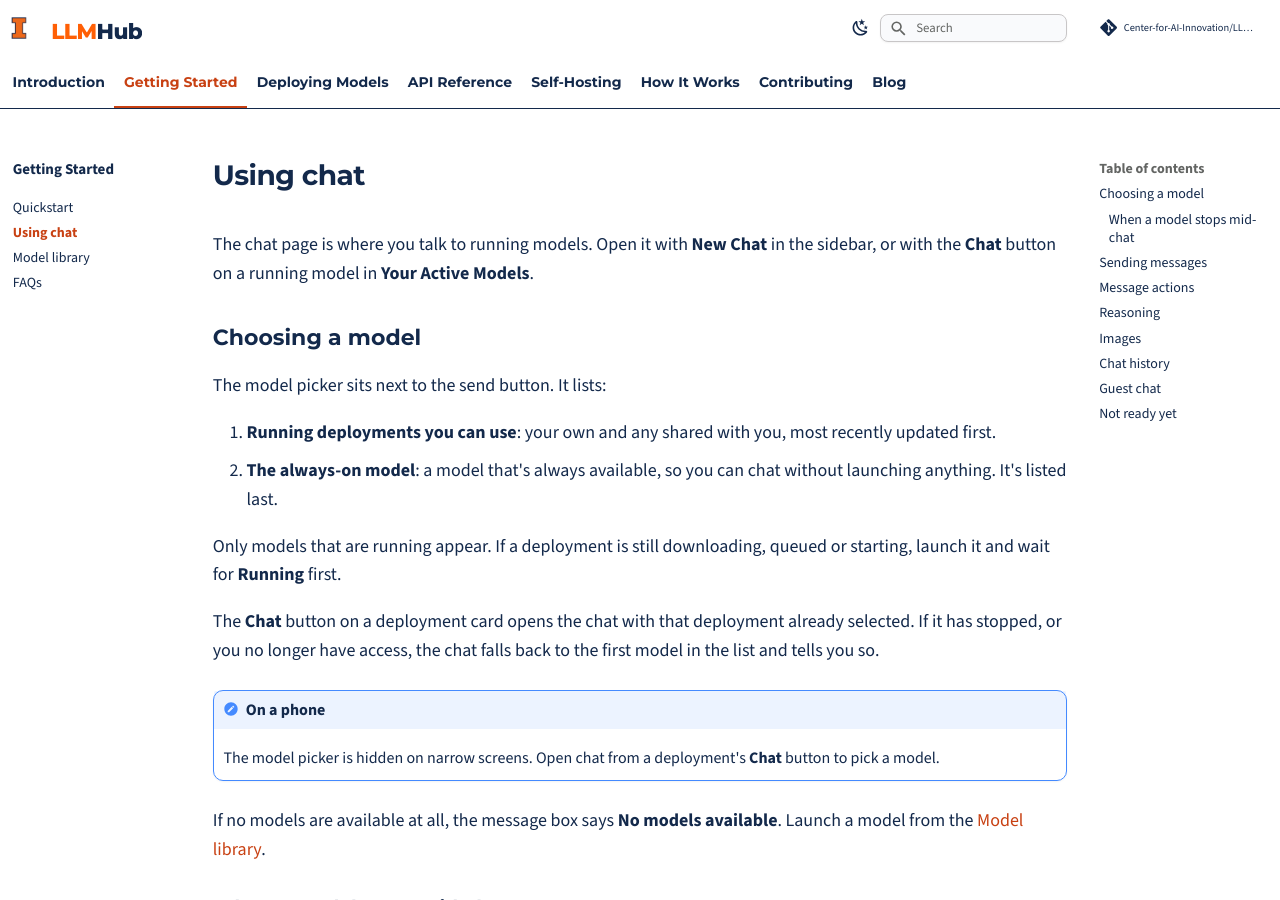
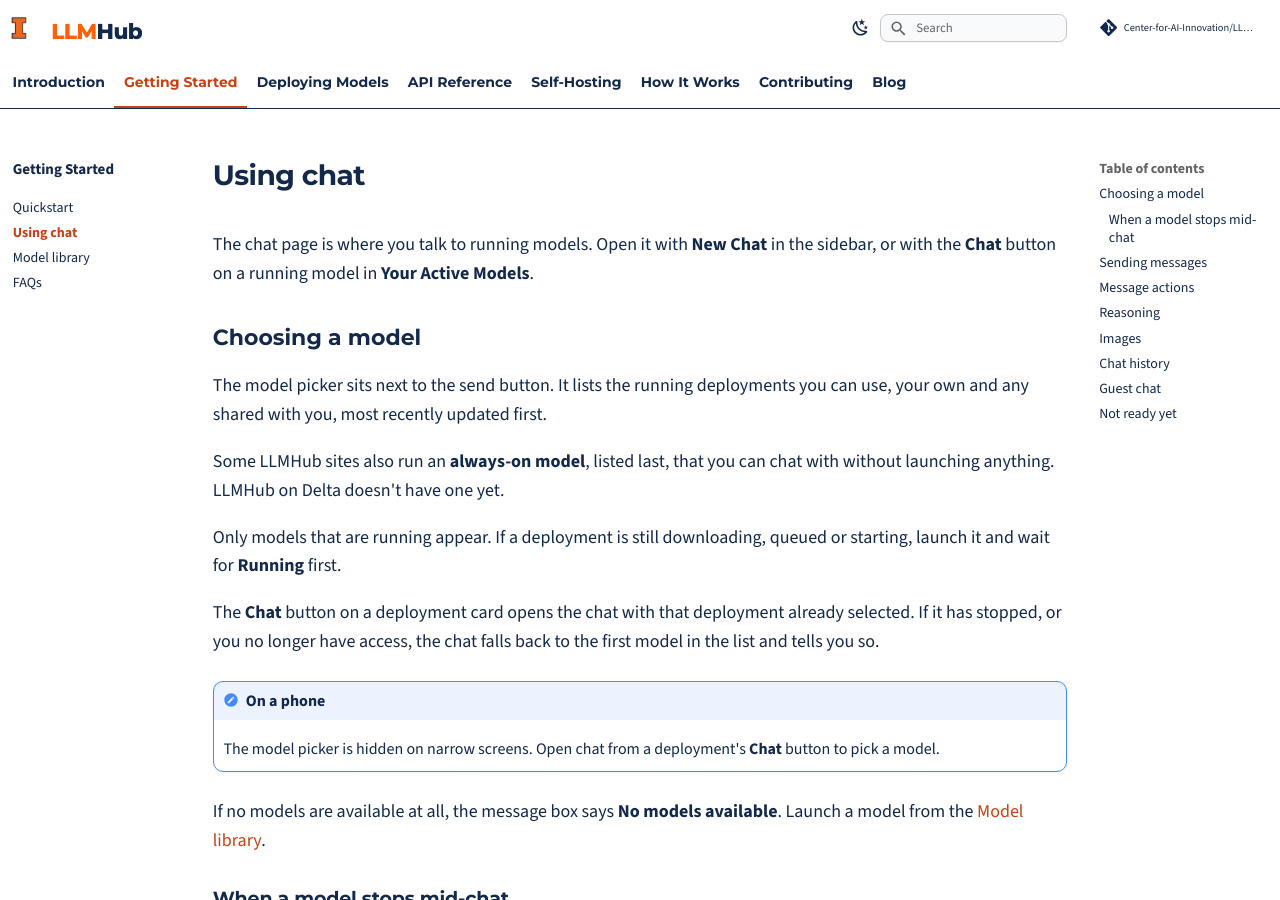
Before and after one commit to Center-for-AI-Innovation/LLMHub, an MkDocs documentation site: the page built from docs/getting-started/using-chat.md, in a window 1280 px wide and 900 px high. Built offline with MkDocs 1.6.1 and Material for MkDocs 9.7.7, drawn with Linux system fonts in a browser that asks for light colours; comment, search, counter and statistics services are not loaded; some of the changed text lies outside the part shown.

Commit message:
docs: don't promise guest chat on Delta
The guest path needs an always-on model, and the Delta deployment has
none, so a signed-out visitor only sees "No models available".

Co-Authored-By: Claude Opus 5.5 <noreply@anthropic.com>

```diff
--- a/docs/getting-started/using-chat.md
+++ b/docs/getting-started/using-chat.md
@@ -6,12 +6,12 @@ Active Models**.
 
 ## Choosing a model
 
-The model picker sits next to the send button. It lists:
+The model picker sits next to the send button. It lists the running
+deployments you can use, your own and any shared with you, most recently
+updated first.
 
-1. **Running deployments you can use**: your own and any shared with you,
-   most recently updated first.
-2. **The always-on model**: a model that's always available, so you can chat
-   without launching anything. It's listed last.
+Some LLMHub sites also run an **always-on model**, listed last, that you can
+chat with without launching anything. LLMHub on Delta doesn't have one yet.
 
 Only models that are running appear. If a deployment is still downloading,
 queued or starting, launch it and wait for **Running** first.
@@ -88,9 +88,9 @@ share the deployment instead. See
 
 ## Guest chat
 
-Without signing in, you can send 5 messages to the always-on model. Guest
-chats aren't saved and can't use attachments. Sign in to launch models and
-keep your history.
+On sites with an always-on model, visitors who haven't signed in can send it
+5 messages. Guest chats aren't saved and can't use attachments. LLMHub on
+Delta has no always-on model, so there you need to sign in to chat.
 
 ## Not ready yet
 
```
Also changed, not shown: docs/getting-started/faqs.md (+3 -4 lines), docs/getting-started/quickstart.md (+0 -5 lines).
